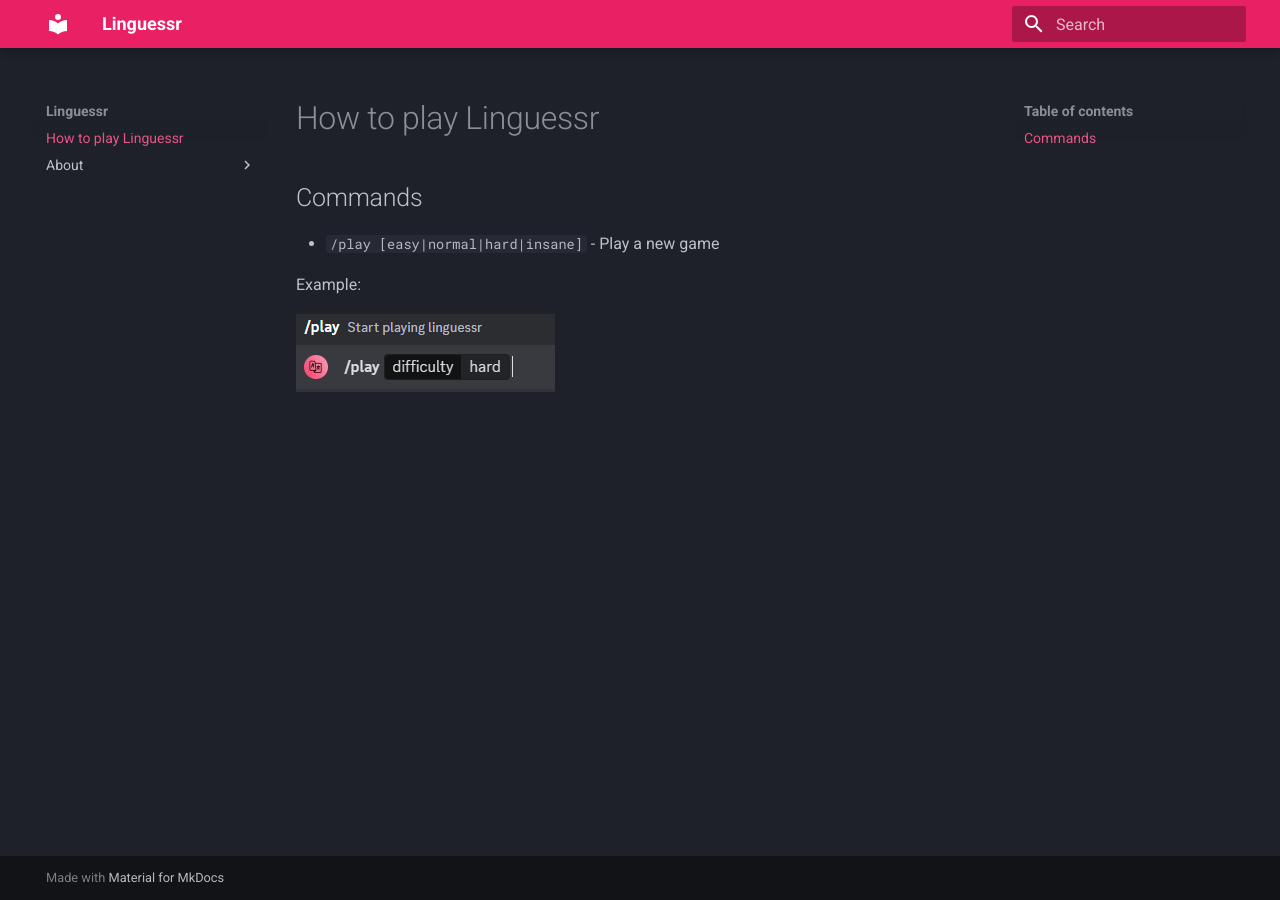
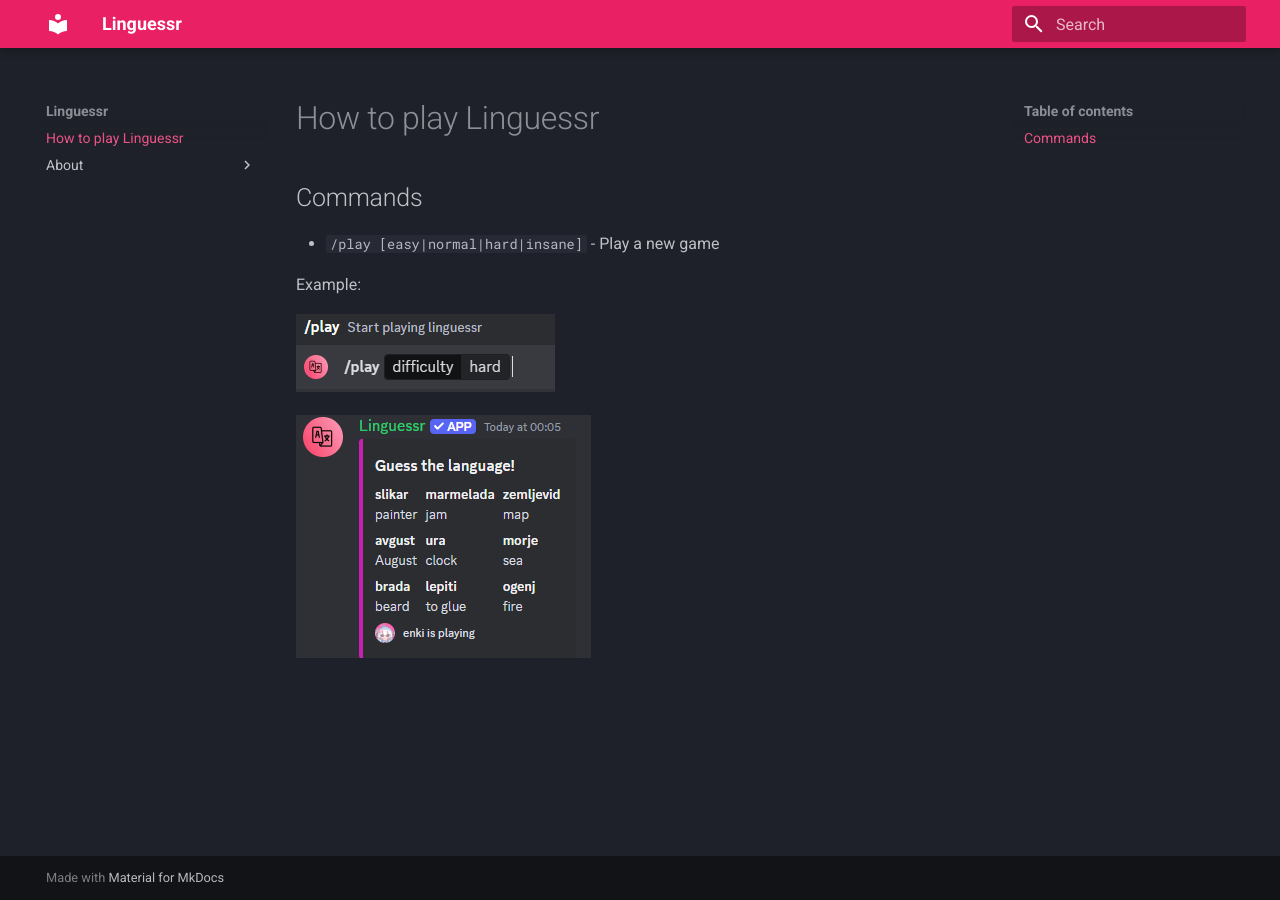
Before and after one commit to EllieJaybee/Linguessr, an MkDocs documentation site: the page built from docs/index.md, in a window 1280 px wide. Built offline with MkDocs 1.6.1 and Material for MkDocs 9.7.7, drawn with Linux system fonts in a browser that asks for light colours.

Commit message:
output examples

```diff
--- a/docs/index.md
+++ b/docs/index.md
@@ -6,4 +6,6 @@
 
 Example:
 
-![alt text](assets/input_example.png)
+![input example](assets/input_example.png)
+
+![output example](assets/output_example.png)
```
Also changed, not shown: docs/assets/output_example.png (added).
